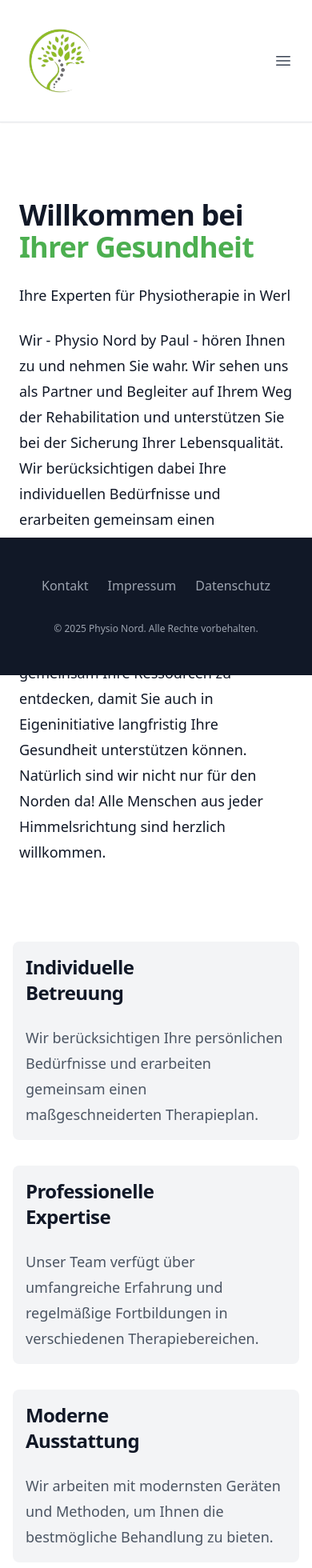
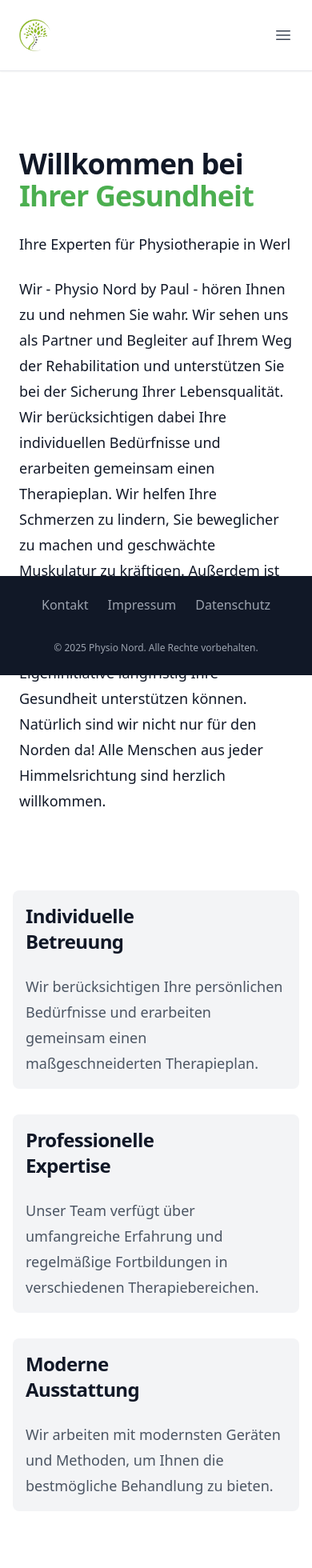
Before and after one commit to SteffenKloempges/physio_nord_, a React (Vite) app: page / in a window 390 px wide. Shown: the top 1960 px of the page at 80% size. Built offline with nearby package versions, Linux system fonts and the light colour scheme.

Commit message:
refactor: better responsiv

```diff
--- a/src/components/Footer.tsx
+++ b/src/components/Footer.tsx
@@ -3,7 +3,7 @@ import { Link } from 'react-router-dom';
 export default function Footer() {
   return (
     <footer className="bg-gray-900 text-white sticky bottom-0">
-      <div className="mx-auto max-w-7xl px-6 py-12 md:flex md:items-center md:justify-between lg:px-8">
+      <div className="mx-auto max-w-7xl px-6 py-6 lg:py-12 md:flex md:items-center md:justify-between lg:px-8">
         <div className="flex justify-center space-x-6 md:order-2">
           <Link to="/kontakt" className="text-gray-400 hover:text-white">
             Kontakt
--- a/src/components/Navbar.tsx
+++ b/src/components/Navbar.tsx
@@ -15,8 +15,8 @@ export default function Navbar() {
   return (
     <header className="bg-white shadow-sm border-b border-gray-200 sticky top-0 z-50">
       <nav className="mx-auto flex max-w-7xl items-center justify-between p-6 lg:px-8" aria-label="Global">
-          <Link to="/" className="m-1.5 p-1.5">
-            <img src="/images/logo_physio_nord_werl.png" alt="Physio Nord" className="h-20 w-auto" />
+          <Link to="/">
+            <img src="/images/logo_physio_nord_werl.png" alt="Physio Nord" className="lg:h-20 h-10 w-auto" />
           </Link>
         <div className="flex lg:hidden">
           <button
--- a/src/pages/Home.tsx
+++ b/src/pages/Home.tsx
@@ -12,7 +12,7 @@ export default function Home() {
         </p>
         <p className="mt-6 text-lg leading-8 text-gray-900">Wir - Physio Nord by Paul - hören Ihnen zu und nehmen Sie wahr. Wir sehen uns als Partner und Begleiter auf Ihrem Weg der Rehabilitation und unterstützen Sie bei der Sicherung Ihrer Lebensqualität. Wir berücksichtigen dabei Ihre individuellen Bedürfnisse und erarbeiten gemeinsam einen Therapieplan. Wir helfen Ihre Schmerzen zu lindern, Sie beweglicher zu machen und geschwächte Muskulatur zu kräftigen. Außerdem ist es ein weiteres wichtiges Ziel, gemeinsam Ihre Ressourcen zu entdecken, damit Sie auch in Eigeninitiative langfristig Ihre Gesundheit unterstützen können. Natürlich sind wir nicht nur für den Norden da! Alle Menschen aus jeder Himmelsrichtung sind herzlich willkommen.</p>
       </div>
-      <div className="mx-auto max-w-7xl px-4 sm:py-8 lg:px-8 grid grid-cols-1 lg:grid-cols-3 gap-y-8 lg:gap-x-8 lg:gap-y-16 place-items-center">
+      <div className="mx-auto max-w-7xl px-4 pb-4 sm:py-8 lg:px-8 grid grid-cols-1 lg:grid-cols-3 gap-y-8 lg:gap-x-8 lg:gap-y-16 place-items-center">
         {features.map((feature, index) => (
           <div key={index} className="bg-gray-100 p-4 rounded-lg h-full w-full transition-transform duration-300 hover:scale-105">
             <h2 className="text-2xl font-bold tracking-tight text-gray-900 sm:text-4xl">
--- a/src/pages/Kontakt.tsx
+++ b/src/pages/Kontakt.tsx
@@ -1,7 +1,7 @@
 export default function Kontakt() {
 
   return (
-    <section className="grid grid-cols-3 place-items-center gap-4 mx-auto max-w-7xl px-6 py-12 sm:py-16 lg:px-8">
+    <section className="grid lg:grid-cols-3 grid-cols-1 place-items-center gap-4 mx-auto max-w-7xl px-6 py-12 sm:py-16 lg:px-8">
             <div className="shadow-xl w-full px-[30px] pt-[30px] pb-[10px] text-gray-900 rounded-lg flex flex-col gap-2 items-center text-center">
                 <img src="/images/telefon.png" alt="icon von einem telefon" className="w-10 h-10"/>
                 <h3>Telefon</h3>
```
